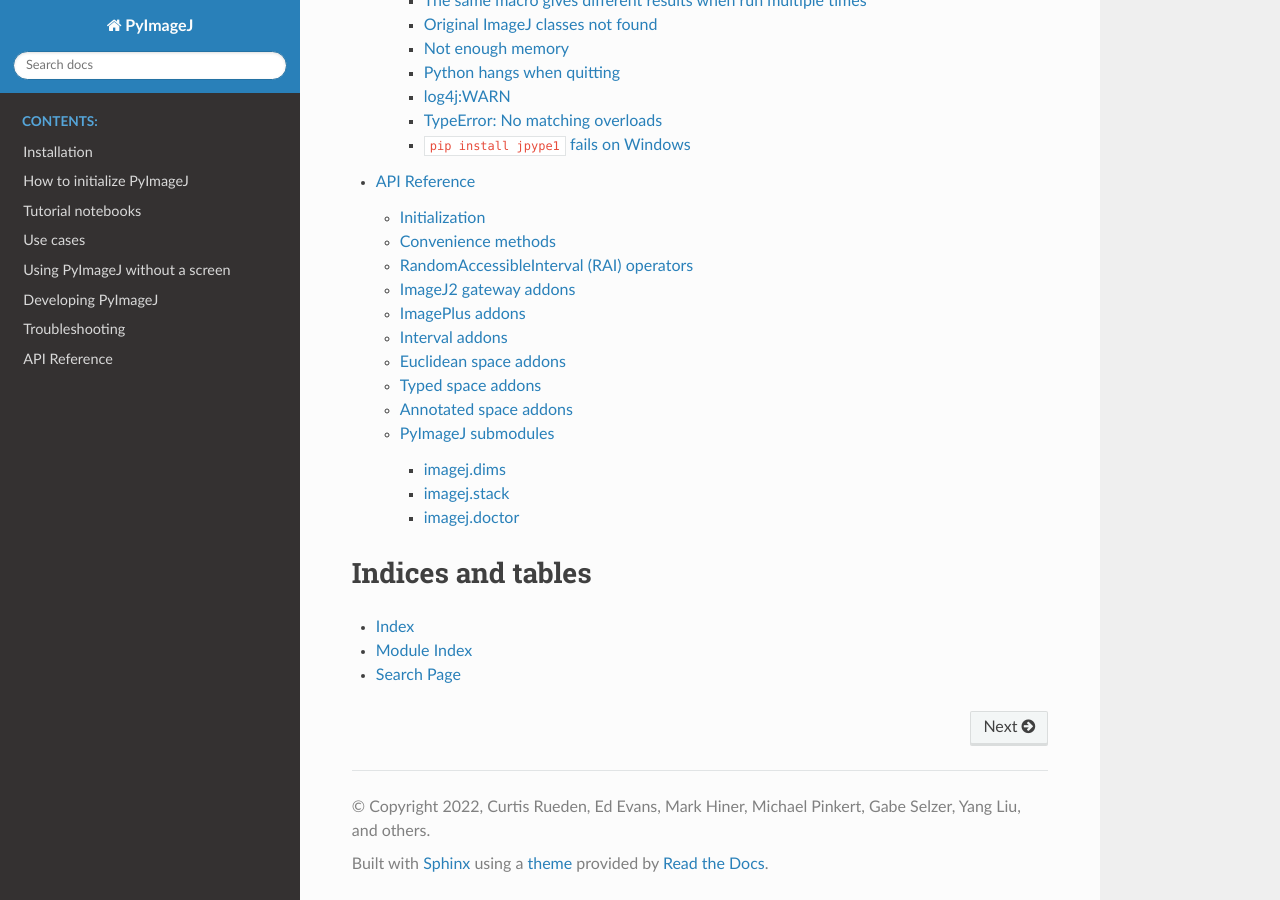
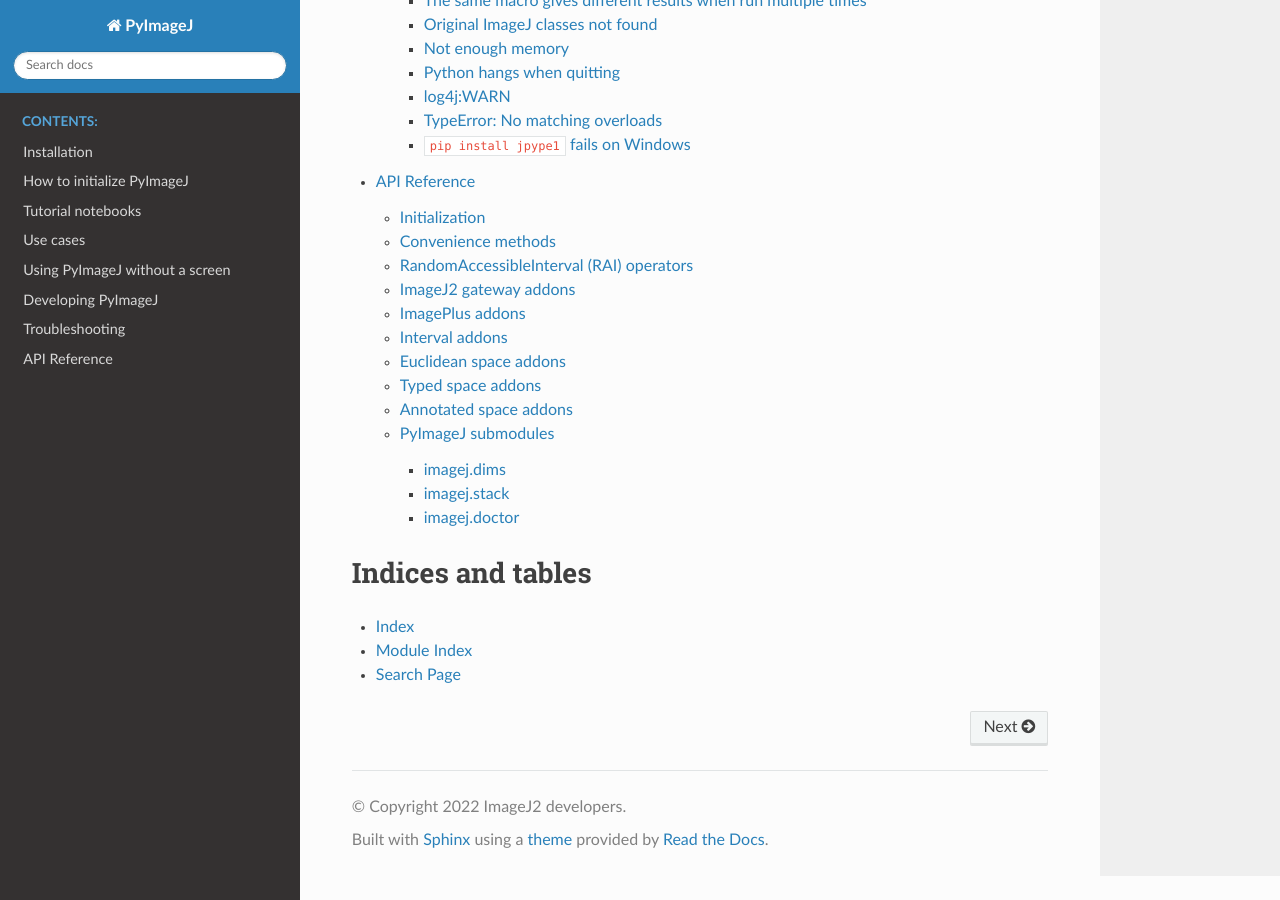
Before and after one commit to imagej/pyimagej, a Sphinx documentation site: the page built from doc/index.rst, in a window 1280 px wide and 900 px high, scrolled down 2672 px. Built offline with Sphinx 7.4.7 and the Read the Docs theme 2.0.0, drawn with Linux system fonts in a browser that asks for light colours; pages that are not in the unit, such as notebooks, are missing from menus.

Commit message:
Use "ImageJ2 developers" as copyright holders
This is what we are doing across the SciJava codebase.
It is much easier to keep aligned. People can ask Git to learn
who contributed what to what files. (On the Java side, we also
use author tags per file in the javadoc; maybe we should do
the equivalent of that in the Python source files as well?)

For those who claim that a blanket statement like this isn't legally
appropriate: perhaps not, but neither is listing original authors.
Legally, you must list the actual entities with the copyright, which in
the case of work-for-hire typically means the companies, universities,
etc., employing the people doing the work, rather than those
people themselves. The ImageJ2 project used to do this ("Copyright 20xx
Board of Regents of the University of Wisconsin-Madison, Max Plank
Institute for Cell Biology and Genetics, ...") but it was still only
maintained that way per repository, not per file, because maintaining it
manually per file is much less feasible to automate easily, even though
it is more legally correct to do so.

Of course, I am not a lawyer, but in my opinion, requiring everyone who
contributes to a project to: A) figure out which entity owns the
copyright for their work before their contribution can start being
accepted, and then B) maintain a distinct copyright header block for
every single file in the repository according to which files that
person/entity touched, is a terrible extra burden with a chilling effect
on contributions, and if you look across the landscape of publicly
available open-source software, almost no one does this. And for those
that do, I claim there are likely many errors across their codebase.
So let's not waste any more of our time with this nonsense.

```diff
--- a/doc/conf.py
+++ b/doc/conf.py
@@ -19,8 +19,8 @@
 # -- Project information -----------------------------------------------------
 
 project = 'PyImageJ'
-copyright = '2022, Curtis Rueden, Ed Evans, Mark Hiner, Michael Pinkert, Gabe Selzer, Yang Liu, and others'
-author = 'Curtis Rueden, Ed Evans, Mark Hiner, Michael Pinkert, Gabe Selzer, Yang Liu, and others'
+copyright = '2022 ImageJ2 developers'
+author = 'ImageJ2 developers'
 
 
 # -- General configuration ---------------------------------------------------
--- a/setup.cfg
+++ b/setup.cfg
@@ -1,6 +1,6 @@
 [metadata]
 name = pyimagej
-author = Curtis Rueden, Ed Evans, Mark Hiner, Michael Pinkert, Gabe Selzer, Yang Liu, and others
+author = ImageJ2 developers
 author_email = ctrueden@wisc.edu
 description = Python wrapper for ImageJ
 long_description = file: README.md
```
Also changed, not shown: 1 other file.
